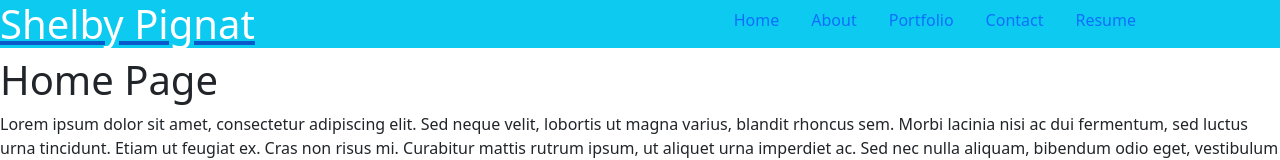
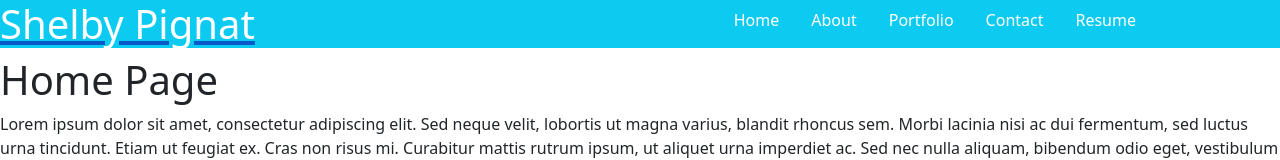
Before and after one commit to Shelbyrp/react-portfolio, a React (Create React App) app: page / in a window 1280 px wide. Shown: the top 160 px of the page. Built offline with nearby package versions, Linux system fonts and the light colour scheme.

Commit message:
Changed the nav items to be white font colour.

```diff
--- a/src/index.css
+++ b/src/index.css
@@ -16,3 +16,7 @@ code {
   float: right;
   margin-right: 10%;
 }
+
+.nav-item a {
+  color: white;
+}
```
